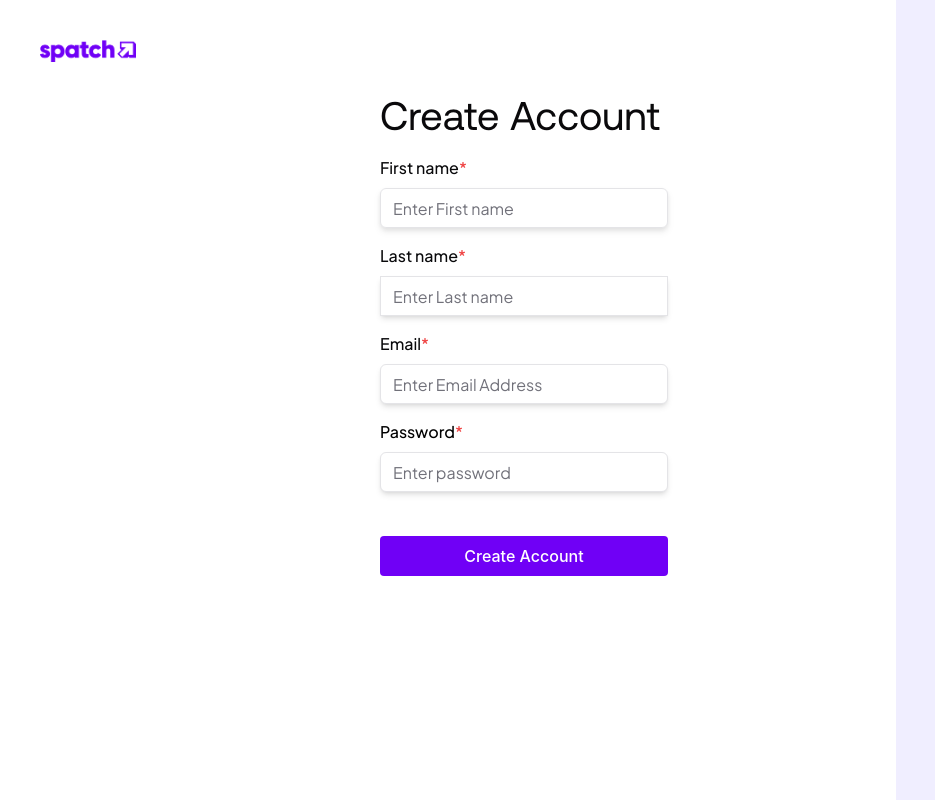
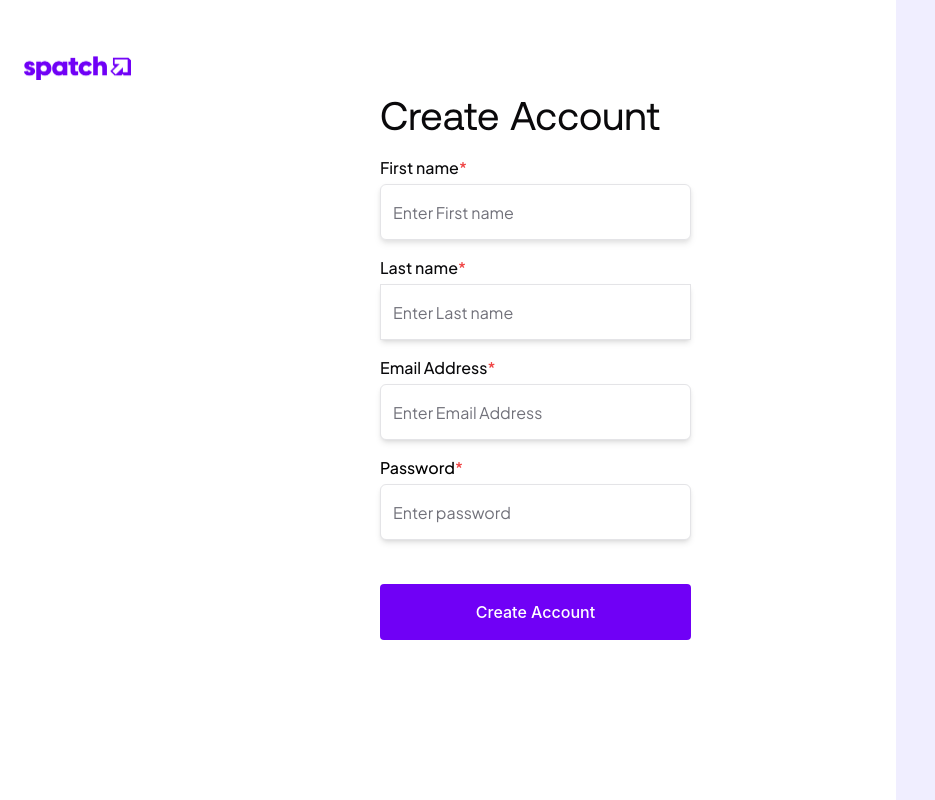
Before and after one commit to Abby-uye/raven_transaction_management_interface, a React (Create React App) app: page / in a window 1280 px wide. Shown: the whole page, without its empty margins (0-935 px from the left). Built offline with nearby package versions, Linux system fonts and the light colour scheme.

Commit message:
refactored

```diff
--- a/src/components/CreateAnAccount/index.tsx
+++ b/src/components/CreateAnAccount/index.tsx
@@ -54,23 +54,23 @@ const CreateAnAccount: React.FC = () => {
     };
 
     return (
-        <div className="flex flex-col max-h-screen lg:relative lg:flex-row lg:justify-between min-h-screen bg-white">
-            <div className=" iphone-14-pro-max:absolute left-[24px] top-[56px] lg:mt-10 ml-10">
-                <img className="w-24 iphone-14-pro-max:w-[107px] iphone-14-pro-max:h-[24px]
+        <div className="flex flex-col max-h-screen relative md:flex-row md:justify-between min-h-screen bg-white">
+            <div >
+                <img className="w-[107px] absolute left-[24px] top-[56px] h-[24px]
                  " src={logo} alt="logo"/>
             </div>
 
-                <div className=" iphone-14-pro-max:left-[24px]
-                 lg:w-[335px] iphone-14-pro-max:top-[144px]
-                lg:top-[100px] lg:left-[380px]
-              absolute gap-[40px]"
+                <div className=" sm:left-[240px]
+                 lg:w-[335px]
+              absolute  top-[100px] lg:left-[380px]
+              gap-[40px] lg:h-[528px]"
                      >
                         <p className="text-2xl font-aeonik mb-6 text-custom-black lg:w-[335px] "
                         style={{fontWeight:500,fontSize:40}}
                         >Create Account</p>
                         <form className="space-y-4" onSubmit={handleSubmit}>
-                            <div className="mb-4">
-                                <label className="block text-custom-colourtext font-plus-jakarta mb-2" style={{fontWeight:500,fontSize:16,lineHeight:"24px"}}>First name<span
+                            <div className="mb-2">
+                                <label className="block text-custom-colourtext font-plus-jakarta mb-1" style={{fontWeight:500,fontSize:16,lineHeight:"24px"}}>First name<span
                                     className="text-red-500">*</span></label>
                                 <input
                                     type="text"
@@ -78,15 +78,15 @@ const CreateAnAccount: React.FC = () => {
                                     value={firstName}
                                     onChange={(e) => setFirstName(e.target.value)}
                                     required
-                                    className="w-72 h-10  placeholder-custom-placeholder-color
-                                    iphone-14-pro-max:w-[382px]
-                                    iphone-14-pro-max:h-[56px] pl-3 drop-shadow-md
-                                    font-plus-jakarta rounded-md text-gray-800   outline-none"
+                                    className="lg:w-[311px] placeholder-custom-placeholder-color
+                                    sm:w-[382px]
+                                    sm:h-[56px] pl-3 drop-shadow-md
+                                    font-plus-jakarta rounded-md text-custom-placeholder-color outline-none"
                                     style={{border:"1px solid #E4E4E7"}}
                                 />
                             </div>
-                            <div className="mb-4">
-                                <label className="block  text-custom-colourtext font-plus-jakarta mb-2" style={{fontWeight:500,fontSize:16,lineHeight:"24px"}}>Last name<span
+                            <div className="mb-2">
+                                <label className="block  text-custom-colourtext font-plus-jakarta mb-1" style={{fontWeight:500,fontSize:16,lineHeight:"24px"}}>Last name<span
                                      className="text-red-500">*</span></label>
                                 <input
                                     type="text"
@@ -94,15 +94,15 @@ const CreateAnAccount: React.FC = () => {
                                     value={lastName}
                                     onChange={(e) => setLastName(e.target.value)}
                                     required
-                                    className="w-72 h-10  pl-3 shadow-md
-                                    iphone-14-pro-max:w-[382px] text-custom-placeholder-color
-                                    iphone-14-pro-max:h-[56px]
+                                    className="lg:w-[311px]  pl-3 shadow-md
+                                    sm:w-[382px] text-custom-placeholder-color
+                                    sm:h-[56px]
                                      font-plus-jakarta placeholder-custom-placeholder-color outline-none"
                                     style={{border:"1px solid #E4E4E7"}}/>
 
                             </div>
-                            <div className="mb-4">
-                                <label className="block text-custom-colourtext font-plus-jakarta mb-2" style={{fontWeight:500,fontSize:16,lineHeight:"24px"}}>Email<span
+                            <div className="mb-2">
+                                <label className="block text-custom-colourtext font-plus-jakarta mb-1" style={{fontWeight:500,fontSize:16,lineHeight:"24px"}}>Email Address<span
                                     className="text-red-500">*</span></label>
                                 <input
                                     type="email"
@@ -110,16 +110,16 @@ const CreateAnAccount: React.FC = () => {
                                     value={email}
                                     onChange={(e) => setEmail(e.target.value)}
                                     required
-                                    className="w-72 h-10  pl-3 rounded-md
-                                    iphone-14-pro-max:w-[382px]
+                                    className="lg:w-[311px] pl-3 rounded-md
+                                    sm:w-[382px]
                                     text-custom-placeholder-color
                                      font-plus-jakarta shadow-md placeholder-custom-placeholder-color
-                                       iphone-14-pro-max:h-[56px]  outline-none"
+                                       sm:h-[56px]  outline-none"
                                     style={{border:"1px solid #E4E4E7"}}
                                 />
                             </div>
-                            <div className="mb-4">
-                                <label className="block text-custom-colourtextn font-plus-jakarta mb-2" style={{fontWeight:500,fontSize:16,lineHeight:"24px"}}>Password<span
+                            <div className="mb-2">
+                                <label className="block text-custom-colourtextn font-plus-jakarta mb-1" style={{fontWeight:500,fontSize:16,lineHeight:"24px"}}>Password<span
                                     className="text-red-500">*</span></label>
                                 <input
                                     type="password"
@@ -127,19 +127,19 @@ const CreateAnAccount: React.FC = () => {
                                     value={password}
                                     onChange={(e) => setPassword(e.target.value)}
                                     required
-                                    className="w-72 h-10 shadow-md pl-3
-                                    iphone-14-pro-max:w-[382px]
+                                    className="lg:w-[311px] shadow-md pl-3
+                                    sm:w-[382px]
                                     rounded-md text-gray-800 placeholder-custom-placeholder-color
-                                     iphone-14-pro-max:h-[56px]  font-plus-jakarta outline-none
+                                     sm:h-[56px]  font-plus-jakarta outline-none
                                      mb-7"
 
                                     style={{border:"1px solid #E4E4E7"}}
                                 />
                             </div>
                             <button
-                                className="w-72 h-10  outline-none border-none
-                                iphone-14-pro-max:w-[382px]
-                                iphone-14-pro-max:h-[56px]
+                                className="lg:w-[311px] outline-none border-none
+                                sm:w-[382px]
+                                sm:h-[56px]
                                 bg-custom-purple text-white
                                  font-bold rounded "
                                 type="submit"
@@ -151,7 +151,7 @@ const CreateAnAccount: React.FC = () => {
                     </div>
 
 
-            <div className="lg:w-[384px] bg-[#F0EEFF]   hidden lg:block"></div>
+            <div className="lg:w-[384px] bg-[#F0EEFF]  hidden lg:block"></div>
         </div>
     );
 };
--- a/tailwind.config.js
+++ b/tailwind.config.js
@@ -19,11 +19,7 @@ module.exports = {
         'custom-border-color': '#E4E4E7'
 
       },
-      screens: {
-        'iphone-14-pro-max': {'min': '430px', 'max': '767px'},
 
-
-      },
 
     },
     plugins: [],
```
